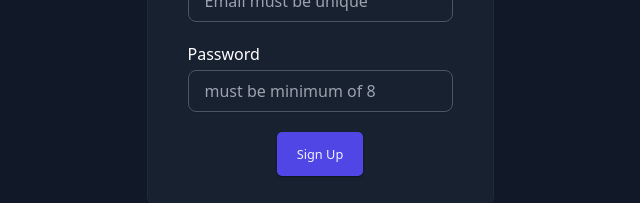
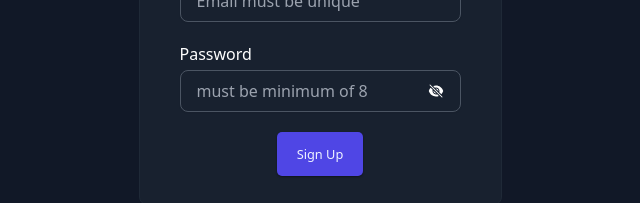
Before and after one commit to Efiamotu-1/Attendance-Tracker, a React (Vite) app: page /signup in a window 1280 px wide. Shown: the part 387-590 px from the top of the page, without its empty margins (320-960 px from the left). Built offline with nearby package versions, Linux system fonts and the light colour scheme.

Commit message:
add show and hide password

```diff
--- a/src/features/authentication/LoginForm.jsx
+++ b/src/features/authentication/LoginForm.jsx
@@ -2,11 +2,12 @@ import { useState } from "react";
 import SpinnerMini from "../../ui/SpinnerMini";
 import Button from "../../ui/Button";
 import { useLogin } from "./useLogin";
+import {HiEye,HiEyeSlash } from 'react-icons/hi2'
 
 function LoginForm() {
   const [email, setEmail] = useState("");
   const [password, setPassword] = useState("");
-
+  const [showPassword, setShowPassword] = useState(false)
   const {login, isLoading} = useLogin()
 
   function handleSubmit(e) {
@@ -18,6 +19,10 @@ function LoginForm() {
           setPassword('')
         }
       })
+  }
+
+  function handleShowClick() {
+    setShowPassword(prev => !prev)
   }
 
   return (
@@ -37,15 +42,18 @@ function LoginForm() {
       </div>
       <div className="flex flex-col gap-3.5 py-5">
         <label className="font-medium">Password</label>
+        <div className="flex items-center border border-solid border-[#4b5563] bg-[#18212f] py-2 px-4 shadow-sm rounded-lg cursor-pointer">
         <input
-          className="border border-solid border-[#4b5563] bg-[#18212f] py-2 px-4 shadow-sm rounded-lg"
-          type="password"
+          className="bg-transparent outline-none"
+          type={showPassword ? "text" : "password"}
           id="password"
           autoComplete="current-password"
           value={password}
           onChange={(e) => setPassword(e.target.value)}
           disabled={isLoading}
-        />
+          />
+        {showPassword ? <div onClick={handleShowClick}><HiEye /></div> : <HiEyeSlash onClick={handleShowClick}/>}
+        </div>
       </div>
       <div className="flex justify-center gap-3.5 py-1">
         <Button  disabled={isLoading} size="large">
--- a/src/features/authentication/SignupForm.jsx
+++ b/src/features/authentication/SignupForm.jsx
@@ -2,11 +2,13 @@ import { useState } from "react";
 import SpinnerMini from "../../ui/SpinnerMini";
 import Button from "../../ui/Button";
 import { useSignup } from "./useSignup";
+import {HiEye,HiEyeSlash } from 'react-icons/hi2'
 
 function SignupForm() {
   const [name, setName] = useState("")
   const [email, setEmail] = useState("");
   const [password, setPassword] = useState("");
+  const [showPassword, setShowPassword] = useState(false)
 
   const {signup, isLoading} = useSignup()
 
@@ -19,6 +21,10 @@ function SignupForm() {
         setPassword('')
       }
     })
+  }
+
+  function handleShowClick() {
+    setShowPassword(prev => !prev)
   }
 
   return (
@@ -51,18 +57,22 @@ function SignupForm() {
           disabled={isLoading}
         />
       </div>
+
       <div className="flex flex-col gap-1">
         <label className="font-medium">Password</label>
+        <div className="flex items-center border border-solid border-[#4b5563] bg-[#18212f] py-2 px-4 shadow-sm rounded-lg cursor-pointer">
         <input
-          className="border border-solid border-[#4b5563] bg-[#18212f] py-2 px-4 shadow-sm rounded-lg"
-          type="password"
+          className="bg-transparent outline-none"
+          type={showPassword ? "text" : "password"}
           id="password"
           autoComplete="current-password"
           value={password}
           placeholder="must be minimum of 8"
           onChange={(e) => setPassword(e.target.value)}
           disabled={isLoading}
-        />
+          />
+        {showPassword ? <div onClick={handleShowClick}><HiEye /></div> : <HiEyeSlash onClick={handleShowClick}/>}
+        </div>
       </div>
       <div className="flex flex-col items-center gap-3.5 pt-5">
         <Button size="large" disabled={isLoading}>
```
